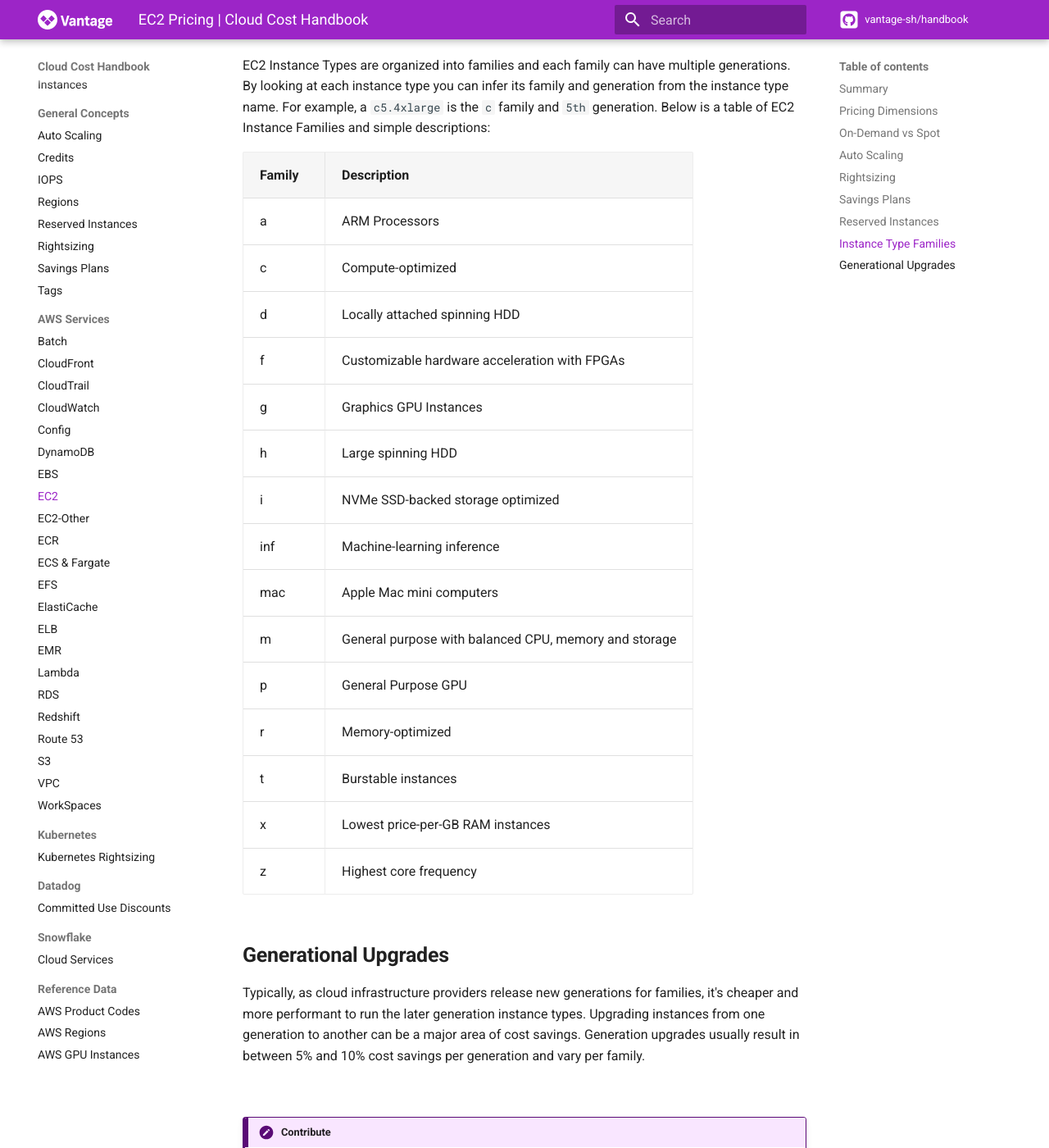
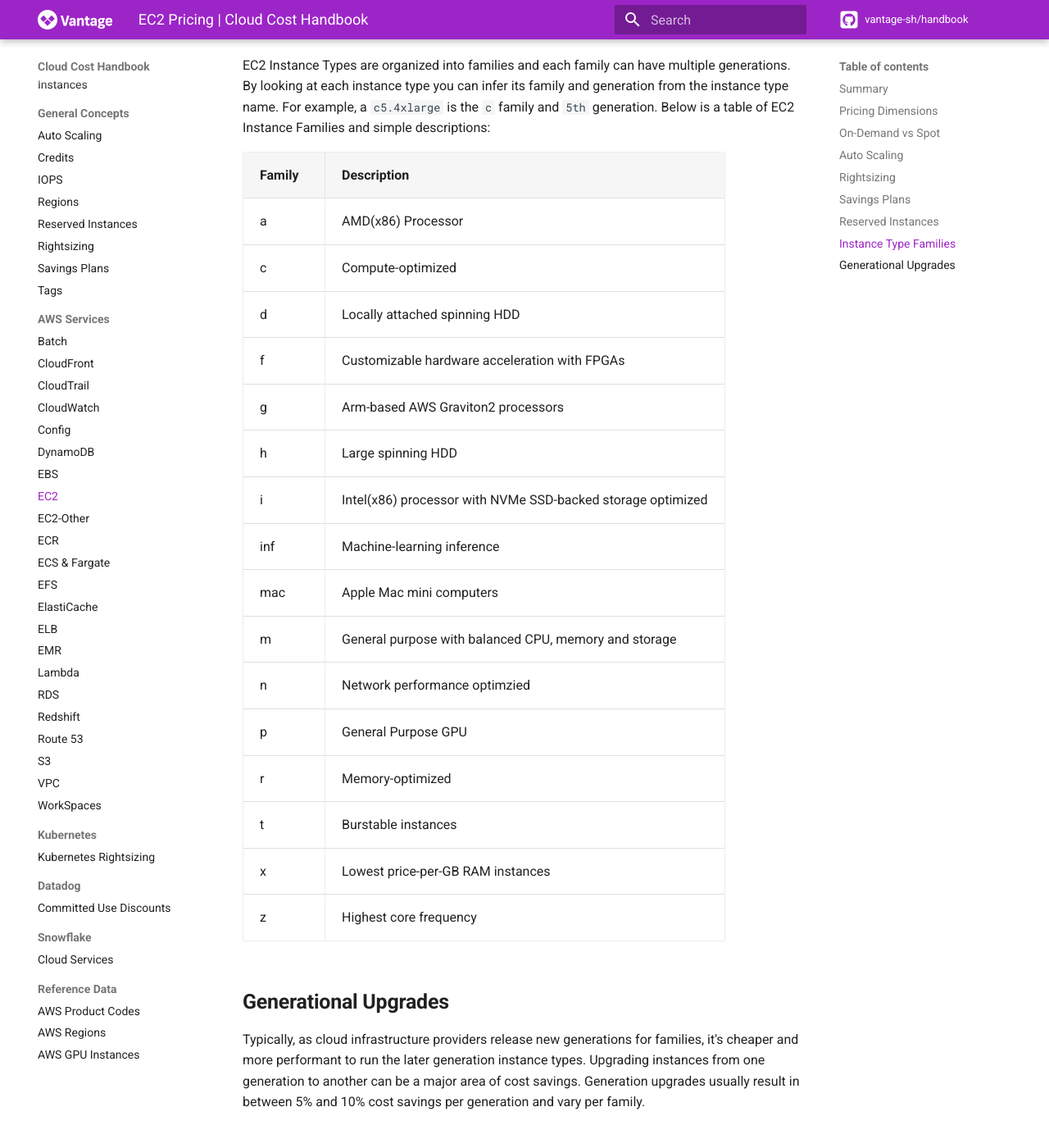
Before and after one commit to vantage-sh/handbook.vantage.sh, an MkDocs documentation site: the page built from docs/aws/services/ec2-pricing.md, in a window 1280 px wide and 1400 px high, scrolled down 2199 px. Shown: the whole window at 82% size. Built offline with MkDocs 1.6.1 and Material for MkDocs 9.7.7, drawn with Linux system fonts in a browser that asks for light colours; comment, search, counter and statistics services are not loaded.

Commit message:
fix ec2 type family and add missing things

```diff
--- a/docs/aws/services/ec2-pricing.md
+++ b/docs/aws/services/ec2-pricing.md
@@ -39,16 +39,17 @@
 
 | Family      | Description |
 | ----------- | ----------- |
-| a   | ARM Processors        |
+| a   | AMD(x86) Processor       |
 | c   | Compute-optimized        |
 | d   | Locally attached spinning HDD        |
 | f   | Customizable hardware acceleration with FPGAs        |
-| g   | Graphics GPU Instances        |
+| g   | Arm-based AWS Graviton2 processors        |
 | h   | Large spinning HDD        |
-| i   | NVMe SSD-backed storage optimized        |
+| i   | Intel(x86) processor with NVMe SSD-backed storage optimized        |
 | inf | Machine-learning inference |
 | mac | Apple Mac mini computers |
 | m   | General purpose with balanced CPU, memory and storage        |
+| n   | Network performance optimzied |
 | p   | General Purpose GPU |
 | r   | Memory-optimized        |
 | t   | Burstable instances        |
```
